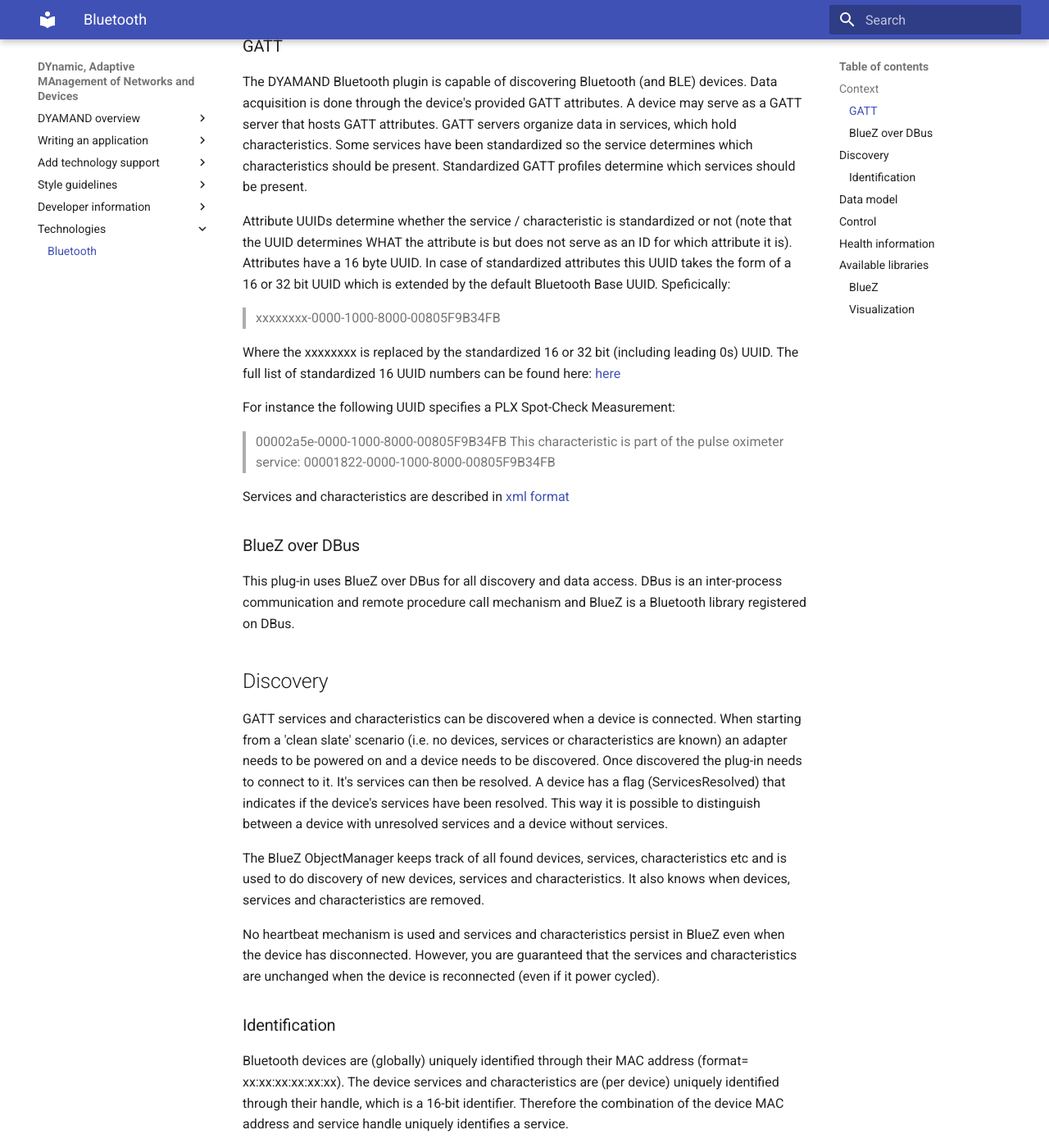
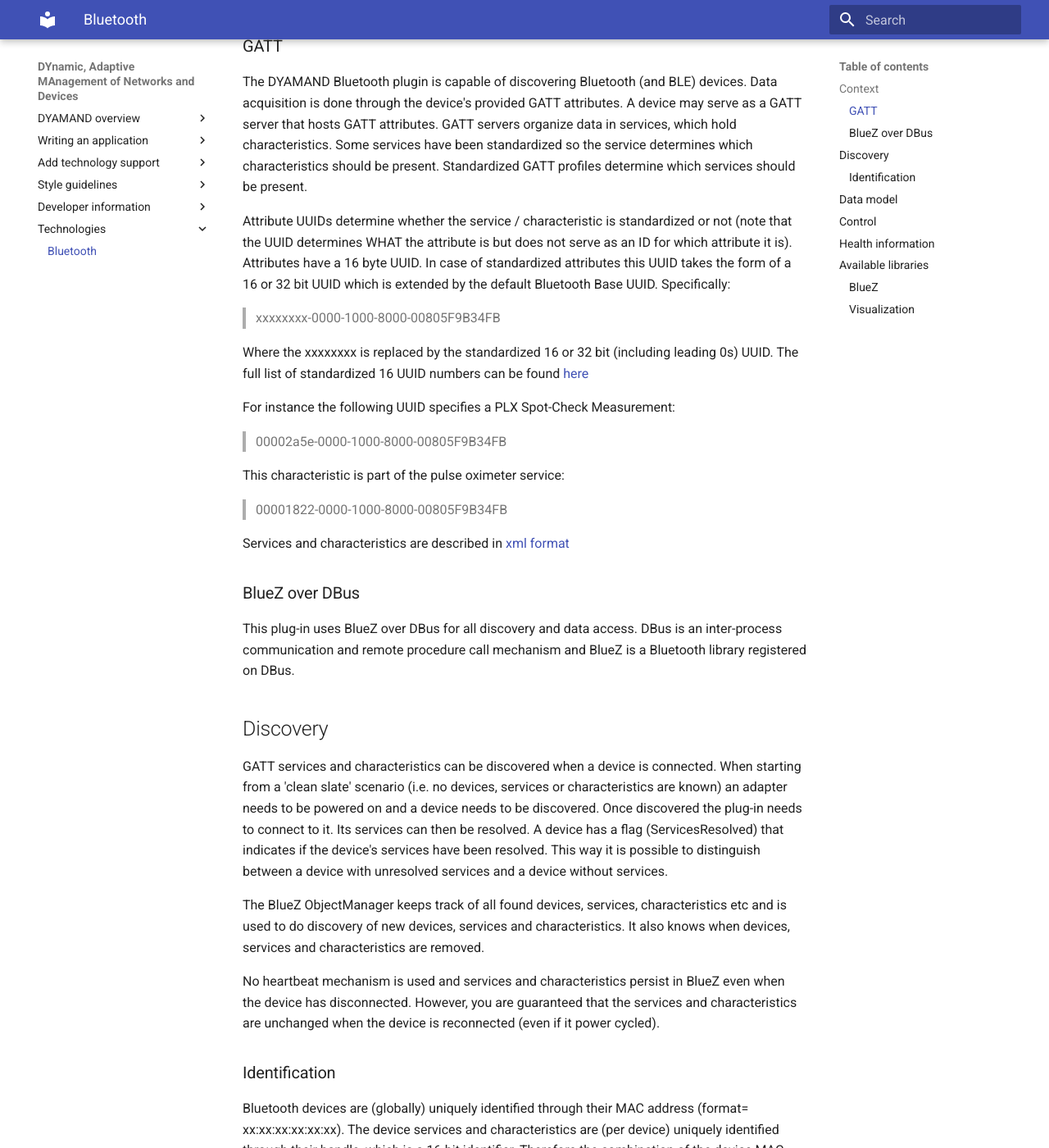
Before and after one commit to dyamand/dyamand.github.io, an MkDocs documentation site: the page built from docs/technologies/bluetooth.md, in a window 1280 px wide and 1400 px high, scrolled down 298 px. Shown: the whole window at 82% size. Built offline with MkDocs 1.6.1 and Material for MkDocs 9.7.7, drawn with Linux system fonts in a browser that asks for light colours.

Commit message:
DYAMAND-2207 #comment updated issues (formatting, spelling)  #time 1m

```diff
--- a/docs/technologies/bluetooth.md
+++ b/docs/technologies/bluetooth.md
@@ -7,15 +7,18 @@
 The DYAMAND Bluetooth plugin is capable of discovering Bluetooth (and BLE) devices. Data acquisition is done through the device's provided GATT attributes.
 A device may serve as a GATT server that hosts GATT attributes. GATT servers organize data in services, which hold characteristics. Some services have been standardized so the service determines which characteristics should be present. Standardized GATT profiles determine which services should be present.
 
-Attribute UUIDs determine whether the service / characteristic is standardized or not (note that the UUID determines WHAT the attribute is but does not serve as an ID for which attribute it is). Attributes have a 16 byte UUID. In case of standardized attributes this UUID takes the form of a 16 or 32 bit UUID which is extended by the default Bluetooth Base UUID. Speficically:
+Attribute UUIDs determine whether the service / characteristic is standardized or not (note that the UUID determines WHAT the attribute is but does not serve as an ID for which attribute it is). Attributes have a 16 byte UUID. In case of standardized attributes this UUID takes the form of a 16 or 32 bit UUID which is extended by the default Bluetooth Base UUID. Specifically:
 
 > xxxxxxxx-0000-1000-8000-00805F9B34FB
 
-Where the xxxxxxxx is replaced by the standardized 16 or 32 bit (including leading 0s) UUID. The full list of standardized 16 UUID numbers can be found here:  [here](https://btprodspecificationrefs.blob.core.windows.net/assigned-values/16-bit%20UUID%20Numbers%20Document.pdf)
+Where the xxxxxxxx is replaced by the standardized 16 or 32 bit (including leading 0s) UUID. The full list of standardized 16 UUID numbers can be found [here](https://btprodspecificationrefs.blob.core.windows.net/assigned-values/16-bit%20UUID%20Numbers%20Document.pdf)
 
 For instance the following UUID specifies a PLX Spot-Check Measurement:
+
 > 00002a5e-0000-1000-8000-00805F9B34FB
+
 This characteristic is part of the pulse oximeter service:
+
 > 00001822-0000-1000-8000-00805F9B34FB
 
 Services and characteristics are described in [xml format](https://www.bluetooth.com/wp-content/uploads/Sitecore-Media-Library/Gatt/Xml/Characteristics/org.bluetooth.characteristic.plx_spot_check_measurement.xml)
@@ -26,7 +29,7 @@
 
 ## Discovery
 
-GATT services and characteristics can be discovered when a device is connected. When starting from a 'clean slate' scenario (i.e. no devices, services or characteristics are known) an adapter needs to be powered on and a device needs to be discovered. Once discovered the plug-in needs to connect to it. It's services can then be resolved. A device has a flag (ServicesResolved) that indicates if the device's services have been resolved. This way it is possible to distinguish between a device with unresolved services and a device without services.
+GATT services and characteristics can be discovered when a device is connected. When starting from a 'clean slate' scenario (i.e. no devices, services or characteristics are known) an adapter needs to be powered on and a device needs to be discovered. Once discovered the plug-in needs to connect to it. Its services can then be resolved. A device has a flag (ServicesResolved) that indicates if the device's services have been resolved. This way it is possible to distinguish between a device with unresolved services and a device without services.
 
 The BlueZ ObjectManager keeps track of all found devices, services, characteristics etc and is used to do discovery of new devices, services and characteristics. It also knows when devices, services and characteristics are removed.
 
```
